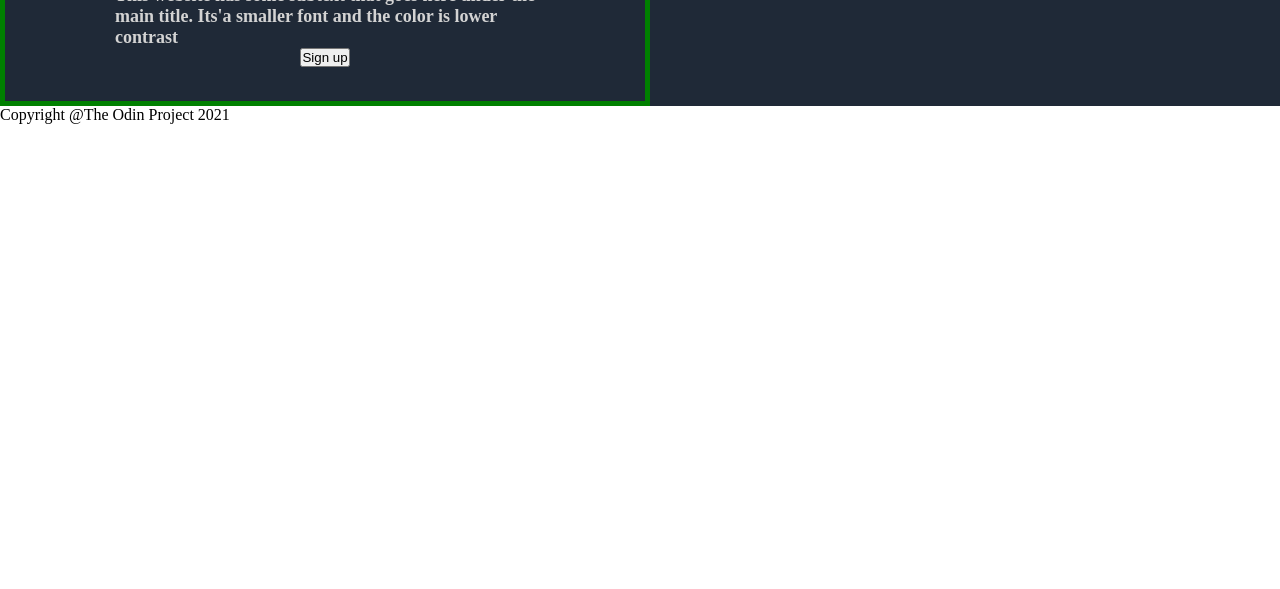
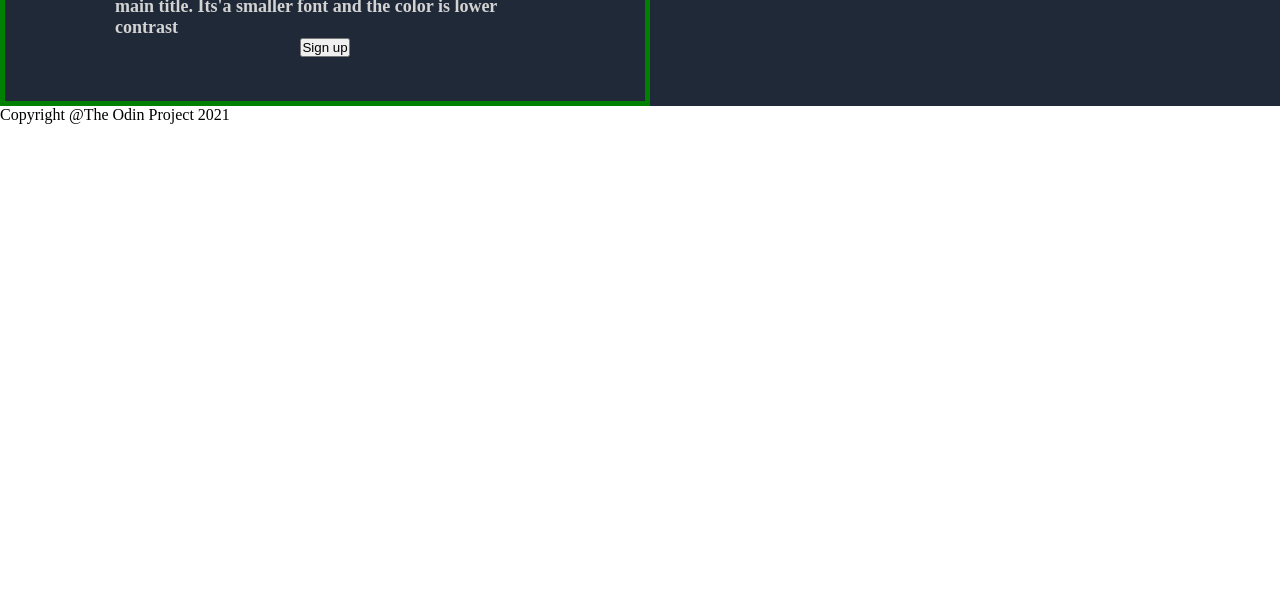
Before and after one commit to Vorpalv2/OP_FirstProject, a plain HTML site: page src/index.html in a window 1280 px wide. Shown: the part 211-800 px from the top of the page. Drawn offline with Linux system fonts and the light colour scheme.

```diff
--- a/src/index.css
+++ b/src/index.css
@@ -50,5 +50,5 @@
 .left h3 {
   font-size: 18px;
   color: lightgray;
-  padding-top: 20px;
+  padding-top: 20p3x;
 }
```
Also changed, not shown: src/index.html (+6 -0 lines).
